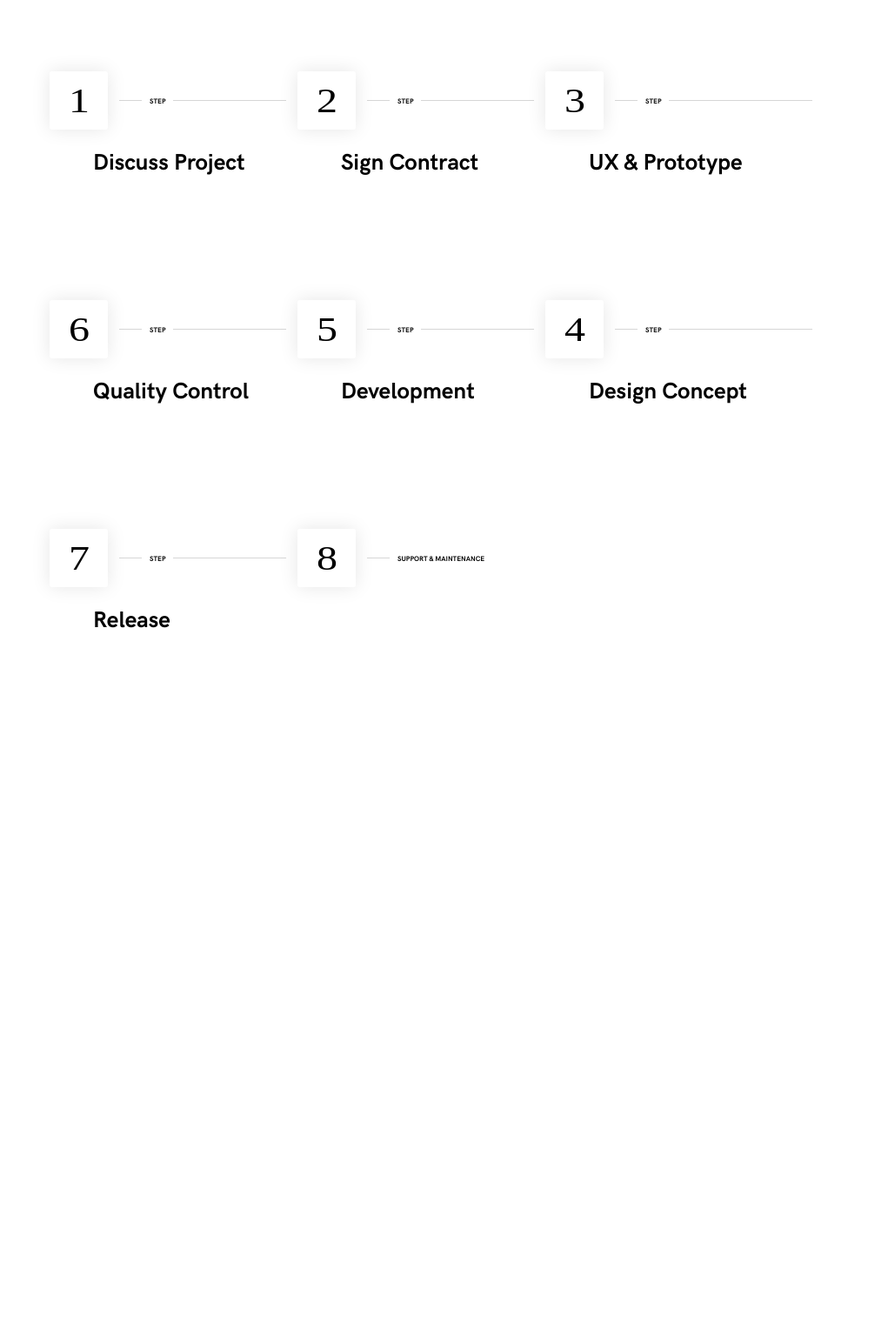
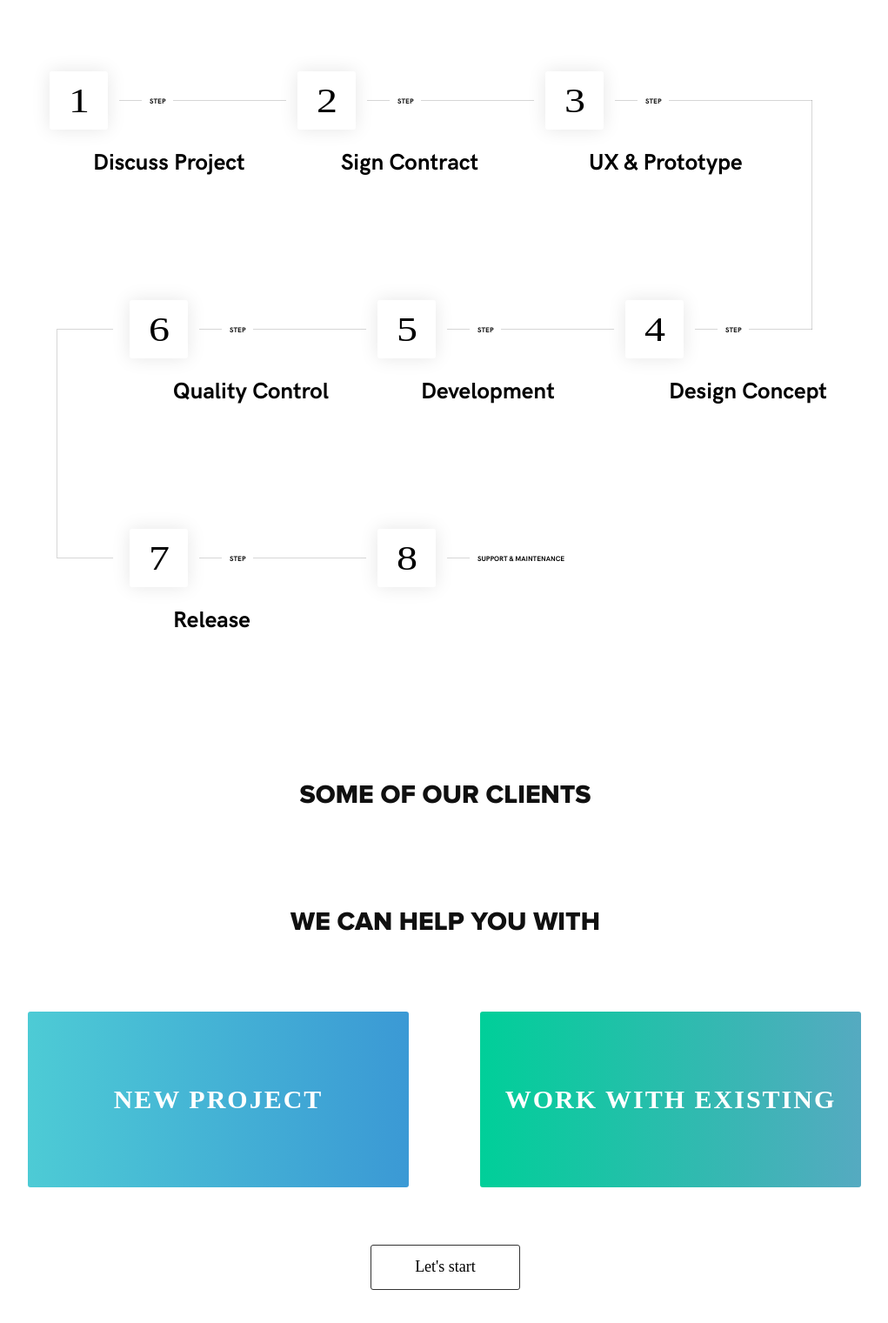
Before and after one commit to relconnect/incresive, a website: page src/index.html in a window 1280 px wide. Shown: the part 159-1680 px from the top of the page at 87% size, without its empty margins (128-1149 px from the left). Before the commit the page ends 1030 px from the top, so only its background shows below. Drawn offline with nearby package versions, Linux system fonts and the light colour scheme; files that its build step writes are made by us from their sources; a web font is replaced by a local one.

Commit message:
24.09 add collaboration css

```diff
--- a/src/index.html
+++ b/src/index.html
@@ -26,7 +26,7 @@
     <section class="collaboration__section">
       <div class="row justify-content-center">
         <div class="col-12">
-          <h2 class="collaboration__title">Process of collaboration with us</h2>
+          <h2 class="section__title">Process of collaboration with us</h2>
         </div>
       </div>
       <div class="collaboration-container">
@@ -54,17 +54,17 @@
             <span class="collaboration-step__line collaboration-step__line-small"></span>
             <span class="collaboration-step__step-text">step</span>
             <span class="collaboration-step__line collaboration-step__line-last"></span>
+            <span class="collaboration-step__line collaboration-step__line-vertical"></span>
           </div>
           <p class="collaboration-step__title">UX & Prototype</p>
         </div>
-
-
-              <div class="collaboration-step">
+        <div class="collaboration-step collaboration-step__number_displased">
           <div class="collaboration-step__number">
             <span class="collaboration-step__number-content">6</span>
             <span class="collaboration-step__line collaboration-step__line-small"></span>
             <span class="collaboration-step__step-text">step</span>
             <span class="collaboration-step__line collaboration-step__line-large"></span>
+            <span class="collaboration-step__line-rect"></span>
           </div>
           <p class="collaboration-step__title">Quality Control</p>
         </div>
@@ -82,11 +82,11 @@
             <span class="collaboration-step__number-content">4</span>
             <span class="collaboration-step__line collaboration-step__line-small"></span>
             <span class="collaboration-step__step-text">step</span>
-                  <span class="collaboration-step__line collaboration-step__line-last"></span>
+            <span class="collaboration-step__line collaboration-step__line-short"></span>
           </div>
           <p class="collaboration-step__title">Design Concept</p>
         </div>
-              <div class="collaboration-step">
+        <div class="collaboration-step collaboration-step__number_displased">
           <div class="collaboration-step__number">
             <span class="collaboration-step__number-content">7</span>
             <span class="collaboration-step__line collaboration-step__line-small"></span>
@@ -100,12 +100,53 @@
             <span class="collaboration-step__number-content">8</span>
             <span class="collaboration-step__line collaboration-step__line-small"></span>
             <span class="collaboration-step__step-text collaboration-step__step-nowrap">support & maintenance</span>
-
+          </div>
+        </div>
+      </div>
+    </section>
+    <section class="partners">
+      <div class="row justify-content-center">
+        <div class="col-12">
+          <h2 class="section__title">Some of our clients</h2>
+        </div>
+      </div>
+      <div class="partner-container">
+       <div class="row">
+         <div class="col-2">
+         </div>
+         <div class="col-2">
+         </div>
+         <div class="col-2"></div>
+         <div class="col-2"></div>
+         <div class="col-2"></div>
+         <div class="col-2"></div>
+       </div>
+      </div>
+    </section>
+    <section class="offer">
+        <div class="row justify-content-center">
+            <div class="col-12">
+              <h2 class="section__title">We can help you with</h2>
+            </div>
+          </div>
+          <div class="row">
+            <div class="col-6">
+              <div class="offer-block offer-block_blue offer-block_left">
+                <span class="offer-block__content">new project</span>
+              </div>
+            </div>
+            <div class="col-6">
+                <div class="offer-block offer-block_green offer-block_right">
+                    <span class="offer-block__content">work with existing</span>
                   </div>
             </div>
 
           </div>
-
+          <div class="row justify-content-center">
+              <div class="col-3 d-flex justify-content-center">
+                  <a href="#" class="offer-button"><span class="offer-button__text">Let's start</span></a>
+              </div>
+            </div>
     </section>
   </main>
 
--- a/src/scss/about/_about.scss
+++ b/src/scss/about/_about.scss
@@ -3,14 +3,14 @@
 }
 
 .collaboration-container {
-  width: 920px;
+  max-width: 920px;
   padding: 0 5px;
   margin: 0 auto;
   display: flex;
   flex-wrap: wrap;
 }
 
-.collaboration__title {
+.section__title {
   font-size: 30px;
   font-family: "Proxima Nova Rg";
   font-weight: 800;
@@ -35,6 +35,10 @@
     font-size: 48px;
     font-family: "Proxima Nova Rg";
     transform: scale(1, 0.84);
+  }
+
+  &_displased {
+    margin-left: 92px;
   }
 
 }
@@ -79,6 +83,35 @@
       left: 142px;
     }
 
+    &-short {
+      position: absolute;
+      width: 73px;
+      height: 1px;
+      left: 142px;
+    }
+
+    &-vertical {
+      position: absolute;
+      width: 1px;
+      height: 264px;
+      left: 306px;
+      top: 33px;
+    }
+
+    &-rect {
+      border-left: 1px;
+      border-bottom: 1px;
+      border-top: 1px;
+      border-right: 0px;
+      border-style: solid;
+      border-color: rgba(51,51,51,.2);
+      height: 264px;
+      width: 65px;
+      position: absolute;
+      top: 33px;
+      right: 86px;
+    }
+
   }
 
   &__step-text {
@@ -93,6 +126,71 @@
 
   &:nth-child(3), &:nth-child(6){
     flex: 1 0 auto;
+  }
+
+  &:hover .collaboration-step__number-content {
+    color: #fff;
+  }
+
+  &:hover .collaboration-step__line-rect {
+    border-image: linear-gradient(
+        to left,
+        rgb(59, 153, 213),
+        rgb(77, 203, 213)
+      );
+    border-image-slice: 1;
+  }
+
+  &:hover .collaboration-step__line {
+    background-image: -webkit-gradient(
+      linear,
+      right top,
+      left top,
+      from(rgb(59, 153, 213)),
+      to(rgb(77, 203, 213))
+    );
+    background-image: -webkit-linear-gradient(
+      right,
+      rgb(59, 153, 213) 0%,
+      rgb(77, 203, 213) 100%
+    );
+    background-image: -o-linear-gradient(
+      right,
+      rgb(59, 153, 213) 0%,
+      rgb(77, 203, 213) 100%
+    );
+    background-image: linear-gradient(
+      to left,
+      rgb(59, 153, 213) 0%,
+      rgb(77, 203, 213) 100%
+    );
+  }
+
+  &:hover .collaboration-step__step-text{
+    -webkit-background-clip: text;
+    color: transparent;
+    background-image: -webkit-gradient(
+      linear,
+      right top,
+      left top,
+      from(rgb(59, 153, 213)),
+      to(rgb(77, 203, 213))
+    );
+    background-image: -webkit-linear-gradient(
+      right,
+      rgb(59, 153, 213) 0%,
+      rgb(77, 203, 213) 100%
+    );
+    background-image: -o-linear-gradient(
+      right,
+      rgb(59, 153, 213) 0%,
+      rgb(77, 203, 213) 100%
+    );
+    background-image: linear-gradient(
+      to left,
+      rgb(59, 153, 213) 0%,
+      rgb(77, 203, 213) 100%
+    );
   }
 
   &:hover .collaboration-step__number {
@@ -148,3 +246,74 @@
   }
 
 }
+
+.offer-block {
+  border-radius: 3px;
+  width: 438px;
+  height: 202px;
+  display: flex;
+  justify-content: center;
+  align-items: center;
+
+  &__content {
+    font-size: 30px;
+    font-family: "Proxima Nova Rg";
+    color: rgb(255, 255, 255);
+    text-transform: uppercase;
+    font-weight: 700;
+    letter-spacing: 2px;
+  }
+
+  &_blue {
+    background-image: linear-gradient(to left,rgb(59, 153, 213) 0%,
+    rgb(77, 203, 213) 100%)
+  }
+
+  &_green {
+    background-image: linear-gradient(to left,rgb(85, 170, 193) 0%,
+    rgb(0, 207, 153)  100%)
+  }
+
+  &_left{
+    margin-left: 75px;
+  }
+
+  &_right{
+    margin-left: 25px;
+  }
+}
+
+.offer-button {
+  border: 1px solid rgb(51, 51, 51);
+  border-radius: 3px;
+  display: inline-block;
+  cursor: pointer;
+  margin-top: 66px;
+
+  &__text {
+    font-size: 18px;
+    font-family: "Proxima Nova Rg";
+    font-weight: 400 ;
+    color: rgb(0, 0, 0);
+    line-height: 1.2;
+    padding: 14px 50px;
+    display: inline-block;
+  }
+
+  &:hover {
+    border: 1px solid transparent;
+    background-image: linear-gradient(
+      to left,
+      rgb(59, 153, 213) 0%,
+      rgb(77, 203, 213) 100%
+    );
+  }
+
+  &:hover &__text {
+    color: #fff;
+  }
+}
+
+.offer {
+  padding-bottom: 132px;
+}
```
Also changed, not shown: build/css/styles.css, build/css/styles.min.css, build/index.html. Lines whose indentation alone changed are shown as unchanged.
